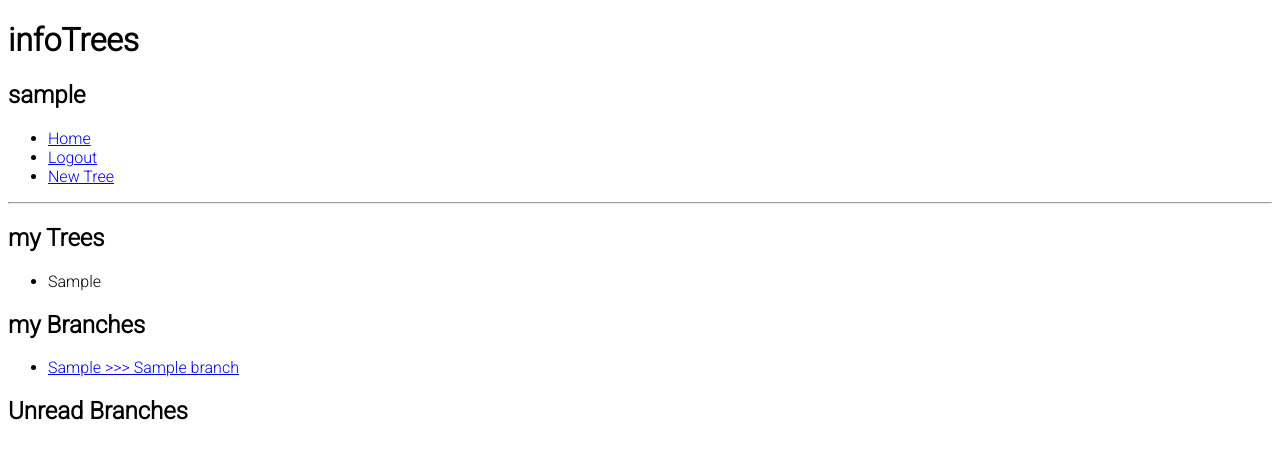
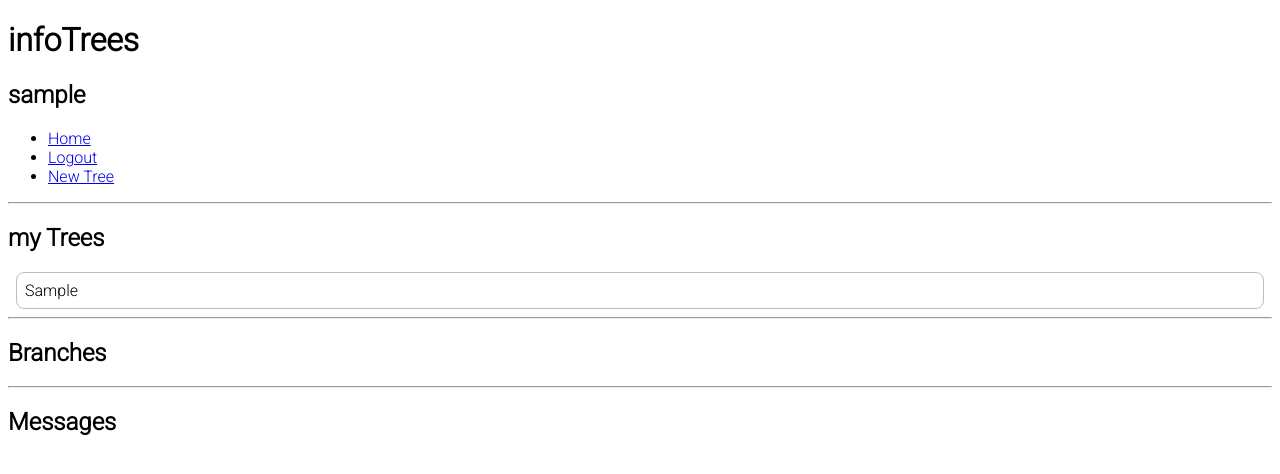
Before and after one commit to pxp888/infotree, a Django app: page / in a window 1280 px wide. Shown: the top 474 px of the page. Run offline with Django 4.2, Linux system fonts and the light colour scheme; a user stored in the database is signed in; tables that the repository leaves empty hold one stand-in row (values such as "Sample post").

Commit message:
Refactor HTML and CSS code

```diff
--- a/forest/models.py
+++ b/forest/models.py
@@ -34,7 +34,8 @@
 class Node(models.Model):
     id = models.AutoField(primary_key=True)
     branch = models.ForeignKey(Branch, on_delete=models.CASCADE, related_name='nodes')
-    base = models.ForeignKey('self', on_delete=models.CASCADE, null=True, blank=True)
+    base = models.ForeignKey('self', on_delete=models.CASCADE, null=True, blank=True, related_name='base_nodes')
+    arrow = models.ForeignKey('self', on_delete=models.CASCADE, null=True, blank=True, related_name='arrow_nodes')
     sender = models.ForeignKey(User, on_delete=models.CASCADE)
     content = models.TextField(null=True, blank=True)
     created_on = models.DateTimeField(auto_now_add=True)
--- a/forest/templates/forest/home.html
+++ b/forest/templates/forest/home.html
@@ -3,41 +3,54 @@
 
 
 {% block content %}
+<p>{{ msg }}</p>
 
     <div class="treelist">
         <h2>my Trees</h2>
-        <ul>
         {% for tree in trees %}
-                <li>
+            <div class="listitem tree">
                 <p>{{ tree.topic }}</p>
-                    <!-- <p class="treeid">{{ tree.id }}</p> -->
-                </li>
+                <p class="tree_id">{{ tree.id }}</p>
+            </div>
         {% endfor %}
-        </ul>
     </div>
 
+    <hr>
+
+    <h2>Branches</h2>
     <div class="branchlist">
-        <h2>my Branches</h2>
-        <ul>
         {% for branch in branches %}
-                <li>
-                    <a href="{% url 'branchview'  branch.id %}">{{ branch.tree.topic }} >>> {{ branch.subject }}</a>
-                    <!-- <p class="branchid">{{ branch.id }}</p> -->
-                </li>
+            <div class="listitem branch">
+                <p>{{ branch.subject }}</p>
+                <p>{{ branch.members }}</p>
+                <p class="branch_id">{{ branch.id }}</p>
+            </div>
         {% endfor %}
-        </ul>
     </div>
 
-    <div class="unreadlist">
-        <h2>Unread Branches</h2>
-        <ul>
-            {% for branch in unread %}
-                <li>
-                    <a href="{% url 'branchview'  branch.id %}">{{ branch.tree.topic }} >>> {{ branch.subject }}</a>
-                    <!-- <p class="branchid">{{ branch.id }}</p> -->
-                </li>
+    <hr>
+
+    <h2>Messages</h2>
+    <div class="nodelist">
+        {% for node in nodes %}
+            <div class="listitem node">
+                <p>{{ node.sender }}</p>
+                <p>{{ node.created_on }}</p>
+                <p>{{ node.content }}</p>
+                <p>{{ node.base.id }}</p>
+                <p>{{ node.arrow.id }}</p>
+                <p class="node_id">{{ node.id }}</p>
+            </div>
         {% endfor %}
-        </ul>
     </div>
 
+
+
+    <form action="POST" class="hiddenform">
+        {% csrf_token %}
+        <input type="hidden" name="blah" value="0">
+    </form>
+
+    <script src="https://code.jquery.com/jquery-3.7.1.min.js" integrity="sha256-/JqT3SQfawRcv/BIHPThkBvs0OEvtFFmqPF/lYI/Cxo=" crossorigin="anonymous"></script>
+    <script src="{% static 'js/home.js' %}"></script>
 {% endblock %}
--- a/forest/urls.py
+++ b/forest/urls.py
@@ -4,5 +4,5 @@
 urlpatterns = [
     path('compose/', views.compose, name='compose'),
     path('', views.homepage, name='home'),
-    path('branch/<int:id>', views.branchview, name='branchview'),
+    # path('branch/<int:id>', views.branchview, name='branchview'),
 ]
--- a/forest/views.py
+++ b/forest/views.py
@@ -5,11 +5,23 @@
 
 from .models import Tree, Branch, Node, Target
 
+funcs = {}
+
 
 # Create your views here.
 def homepage(request):
     if not request.user.is_authenticated:
         return render(request, 'forest/landing.html')
+
+    if request.method == 'POST':
+        ptype = request.POST.get('ptype')
+        try:
+            return funcs[ptype](request)
+        except KeyError:
+            response = {
+                'Key Error': True,
+            }
+            return JsonResponse(response)
 
     myTrees = {}
     myBranches = {}
@@ -29,62 +41,10 @@
     # print(unread)
 
     context = {
-        'branches':myBranches.values(),
         'trees':myTrees.values(),
         }
 
     return render(request, 'forest/home.html', context)
-
-
-def branchview(request, id):
-    if not request.user.is_authenticated:
-        return render(request, 'forest/landing.html')
-
-    if request.method == 'POST':
-        if request.POST.get('type')=='quickreply':
-            content = request.POST.get('Body')
-            branch = get_object_or_404(Branch, id=id)
-            node = Node(branch=branch, sender=request.user, content=content)
-            node.save()
-            makeTargets(node, branch)
-            return redirect('branchview', id=id)
-
-    if request.POST.get('type')=='update':
-        status = cache.get(f'status_{request.user.username}')
-
-        if status is None:
-            status = True
-            try:
-                branch = get_object_or_404(Branch, id=id)
-                targets = Target.objects.filter(target=request.user, branch=branch, read=False)
-            except Target.DoesNotExist:
-                status = False
-            if len(targets) == 0:
-                status = False
-            cache.set(f'status_{request.user.username}', status, 60*5)
-
-        response = {
-            'status': status,
-        }
-        return JsonResponse(response)
-
-
-    branch = get_object_or_404(Branch, id=id)
-    tree = branch.tree
-    nodes = Node.objects.filter(branch=branch)
-
-    targets = Target.objects.filter(target=request.user, branch=branch)
-    for target in targets:
-        target.read = True
-        target.save()
-
-    context = {
-        'tree': tree,
-        'branch': branch,
-        'nodes': nodes,
-    }
-    cache.delete(f'status_{request.user.username}')
-    return render(request, 'forest/branchview.html', context)
 
 
 def compose(request):
@@ -132,3 +92,54 @@
             target = Target(node=node, target=target, branch=branch)
             target.save()
             cache.delete(f'status_{member}')
+
+
+
+def get_branches(request):
+    tree_id = int(request.POST.get('tree_id'))
+    tree = Tree.objects.get(id=tree_id)
+    branches = Branch.objects.filter(tree=tree)
+    id_list = []
+    subject_list = []
+    member_list = []
+    for branch in branches:
+        id_list.append(branch.id)
+        subject_list.append(branch.subject)
+        member_list.append(branch.members)
+
+    response = {
+        'id_list': id_list,
+        'subject_list': subject_list,
+        'member_list': member_list,
+    }
+    return JsonResponse(response)
+
+
+def get_nodes(request):
+    branch_id = int(request.POST.get('branch_id'))
+    branch = Branch.objects.get(id=branch_id)
+    nodes = Node.objects.filter(branch=branch)
+    id_list = []
+    for node in nodes:
+        id_list.append(node.id)
+
+    response = {
+        'id_list': id_list,
+    }
+    return JsonResponse(response)
+
+
+def get_node(request):
+    node_id = int(request.POST.get('node_id'))
+    node = Node.objects.get(id=node_id)
+    response = {
+        'content': node.content,
+        'sender': node.sender.username,
+        'created_on': node.created_on,
+    }
+    return JsonResponse(response)
+
+
+funcs['get_branches'] = get_branches
+funcs['get_nodes'] = get_nodes
+funcs['get_node'] = get_node
--- a/static/css/style.css
+++ b/static/css/style.css
@@ -18,16 +18,29 @@
 }
 
 
-.branchid, .treeid, .nodeid {
+.branch_id, .tree_id, .node_id, .hiddenform {
+    display: none;
     color: blue;
 }
 
-.bvnodelist {
+
+.listitem {
+    border-radius: .5rem;
+    padding: .5rem;
+    border: 1px solid rgb(190, 190, 190);
+    margin: .5rem;
+}
+
+.listitem p {
+    margin: 0;
+}
+
+.nodelist {
     overflow-y: auto;
     max-height: 60vh;
 }
 
-.bvnode {
+.node {
 
     background-color: white;
     margin: .5rem 5rem .5rem .5rem ;
@@ -39,27 +52,27 @@
     border: 1px solid rgb(190, 190, 190);
 }
 
-.bvnode.sentmessage {
+.node.sentmessage {
     background-color: rgb(235, 235, 235);
     margin: .5rem .5rem .5rem 5rem ;
 }
 
-.bvnode .created_on {
+.node .created_on {
     text-align: right;
     font-size: 12px;
 }
 
-.bvnode .content {
+.node .content {
     grid-column-start: 1;
     grid-column-end: 3;
 }
 
-.bvnode .node_sender {
+.node .node_sender {
     font-weight: bold;
     font-size: 12px;
 }
 
-.bvnode .node_id {
+.node .node_id {
     display: none;
     color: blue;
 }
--- a/templates/base.html
+++ b/templates/base.html
@@ -23,11 +23,11 @@
 
 <body>
     <h1>infoTrees</h1>
-    <h2>{{ user.username }}</h2>
+    <h2 class="username">{{ user.username }}</h2>
     <nav>
         <ul>
-            <li><a href="{% url 'home' %}">Home</a></li>
             {% if user.is_authenticated %}
+                <li><a href="{% url 'home' %}">Home</a></li>
                 <li class="nav-item"><a class="nav-link {% if request.path == logout_url %}active{% endif %}" aria-current="page" href="{% url 'account_logout' %}">Logout</a></li>
                 <li class="nav-item"><a class="nav-link {% if request.path == compose %}active{% endif %}" aria-current="page" href="{% url 'compose' %}">New Tree</a></li>
 
```
Also changed, not shown: static/js/home.js (added, +145 -0 lines), forest/migrations/0002_node_arrow_alter_node_base.py (added). Lines whose indentation alone changed are shown as unchanged.
